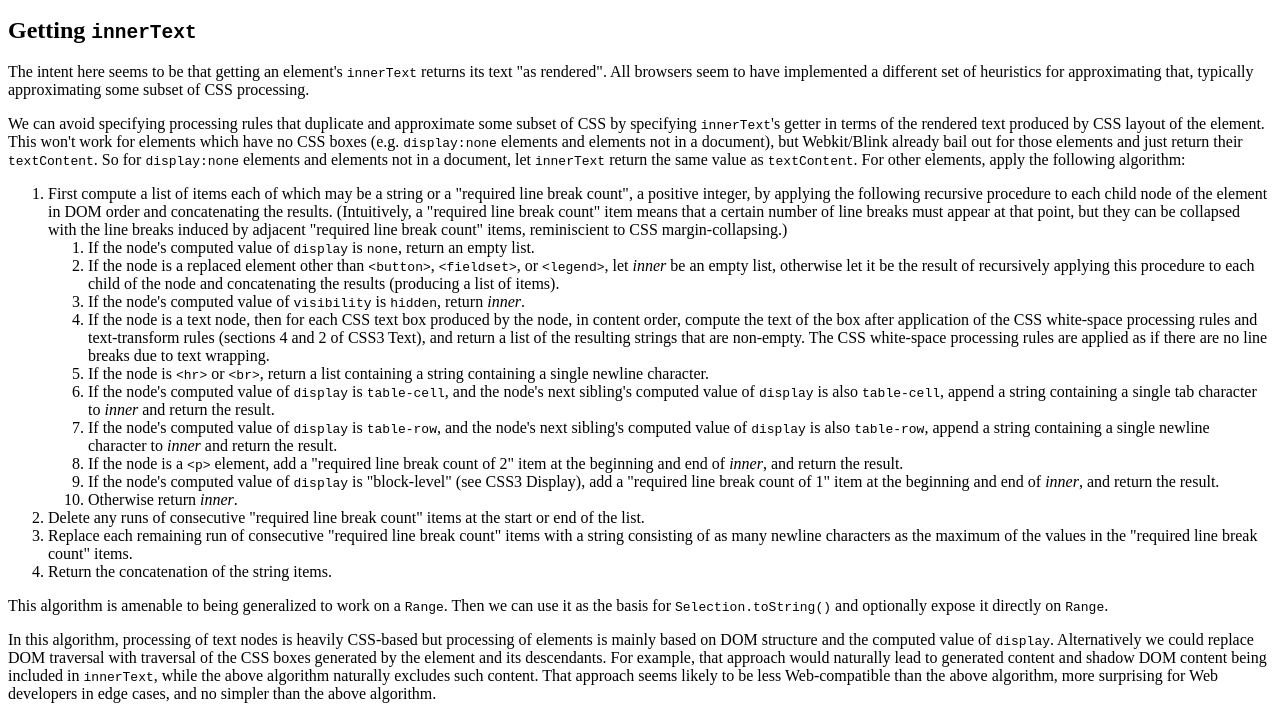
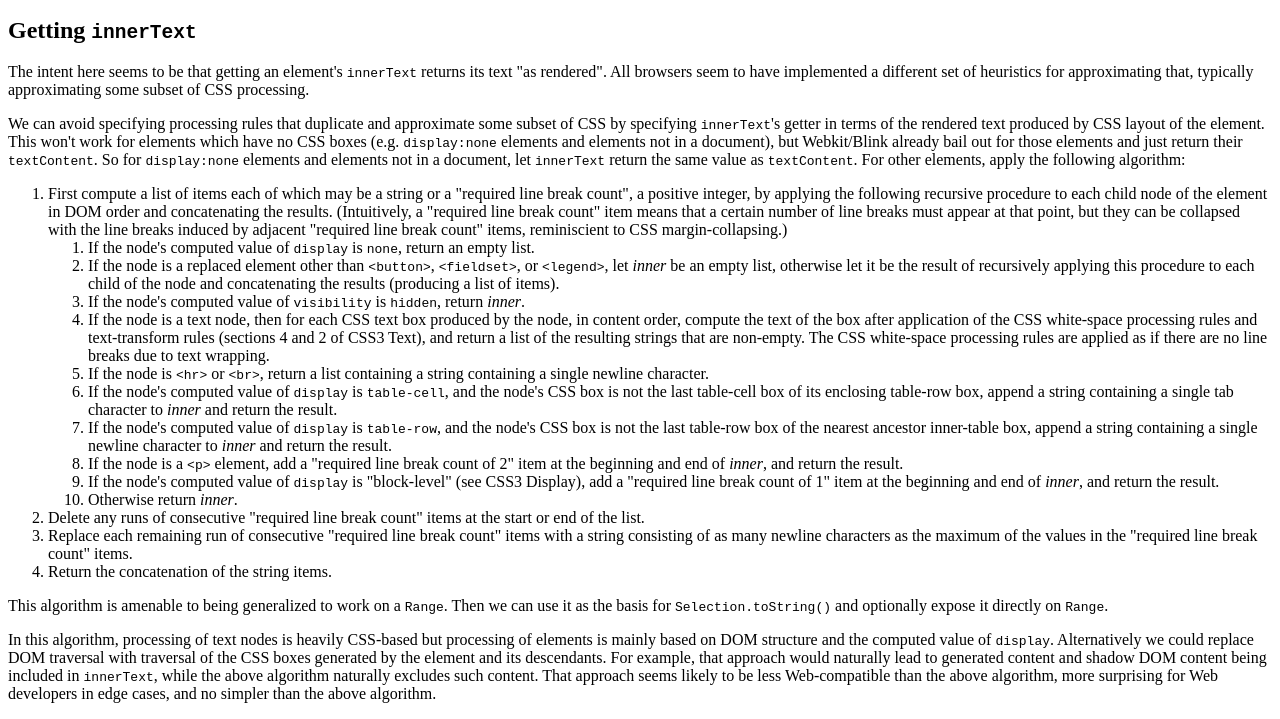
Before and after one commit to rocallahan/innerText-spec, a plain HTML site: page index.html in a window 1280 px wide. Shown: the part 557-1276 px from the top of the page. Drawn offline with Linux system fonts and the light colour scheme.

Commit message:
Handle table cells and rows more robustly.
There may be ignored whitespace text nodes between adjacent table cell and table row elements.

```diff
--- a/index.html
+++ b/index.html
@@ -127,11 +127,11 @@
           <li>If the node is <code>&lt;hr&gt;</code> or <code>&lt;br&gt;</code>,
           return a list containing a string containing a single newline character.
           <li>If the node's computed value of <code>display</code> is <code>table-cell</code>,
-          and the node's next sibling's computed value of <code>display</code> is also <code>table-cell</code>,
+          and the node's CSS box is not the last table-cell box of its enclosing table-row box,
           append a string containing a single tab character to <em>inner</em> and return
           the result.
           <li>If the node's computed value of <code>display</code> is <code>table-row</code>,
-          and the node's next sibling's computed value of <code>display</code> is also <code>table-row</code>,
+          and the node's CSS box is not the last table-row box of the nearest ancestor inner-table box,
           append a string containing a single newline character to <em>inner</em> and return
           the result.
           <li>If the node is a <code>&lt;p&gt;</code> element, add a "required line break count of 2" item
```
